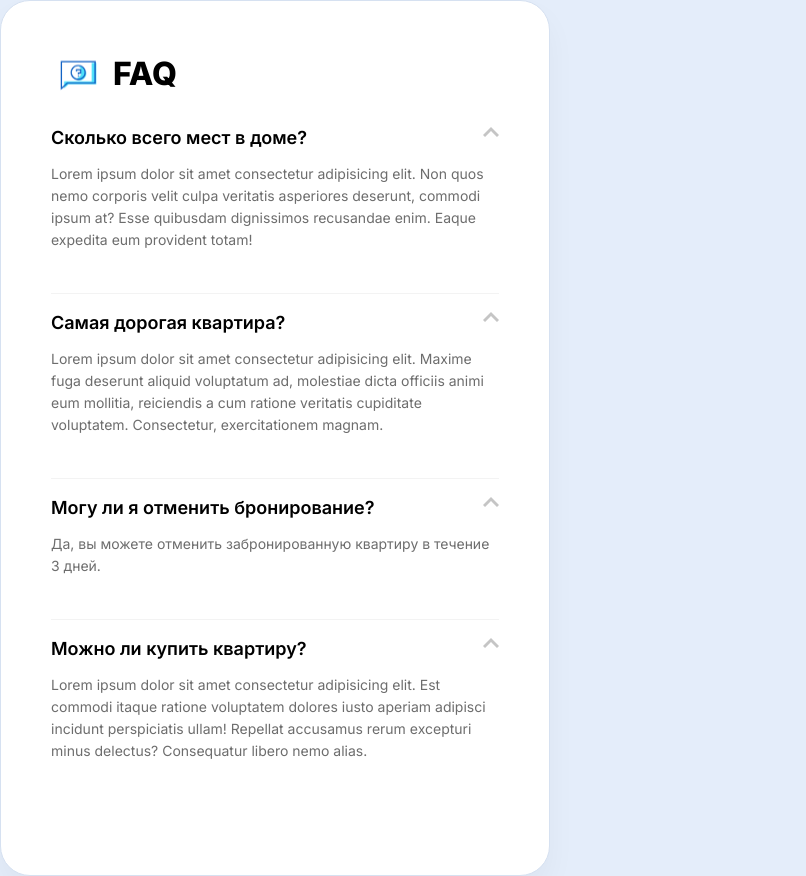
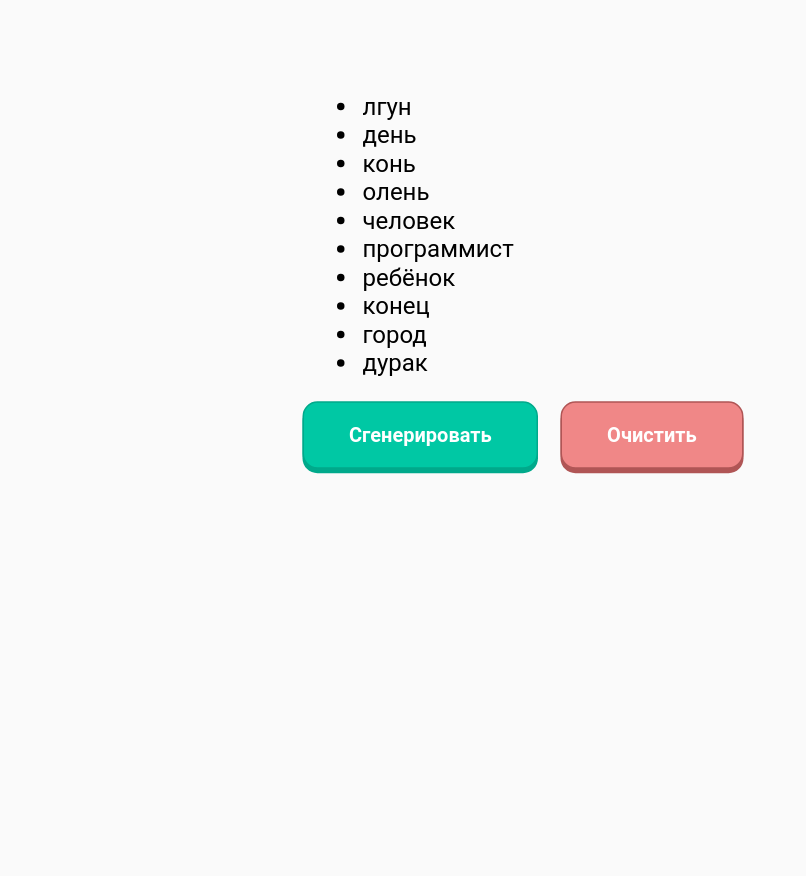
Before and after one commit to SuleymYovloy/react-mentoring, a React (Create React App) app: page / in a window 1280 px wide. Shown: the whole page, without its empty margins (0-806 px from the left). After the commit the page ends 800 px from the top, so only its background shows below. Built offline with nearby package versions, Linux system fonts and the light colour scheme.

Commit message:
tutorial-22. генератор случайных фраз

```diff
--- a/src/index.js
+++ b/src/index.js
@@ -1,7 +1,7 @@
 import React from 'react';
 import ReactDOM from 'react-dom/client';
 import './index.css';
-import App from './tutorial-15/App';
+import App from './tutorial-21/App';
 
 const root = ReactDOM.createRoot(document.getElementById('root'));
 root.render(
--- /dev/null
+++ b/src/tutorial-21/App.css
@@ -0,0 +1,112 @@
+* {
+    font-family: "Roboto";
+}
+
+body {
+    background-color: #fafafa;
+}
+
+.wrapper {
+    width: 450px;
+
+    margin: 50px auto;
+
+    transform: scale(1.5) translateY(70px);
+}
+
+.list {
+    max-height: 400px;
+
+    overflow: auto;
+
+    padding: 30px;
+
+    margin-bottom: 30px;
+}
+
+.btn {
+    height: 45px;
+
+    padding: 0 30px;
+
+    border: 0;
+
+    border-radius: 10px;
+
+    margin-right: 15px;
+
+    font-weight: 600;
+
+    cursor: pointer;
+
+    transition: all 0.15s ease;
+}
+
+.btn:active {
+    transform: translateY(2px);
+
+    box-shadow: none;
+}
+
+.btn_generate {
+    background-color: #00c8a4;
+
+    color: #fff;
+
+    box-shadow: 0 3px 0 #00a98b;
+
+    border: 1px solid #00a98b;
+}
+
+.btn_clear {
+    background-color: #f08787;
+
+    box-shadow: 0 3px 0 #b05555;
+
+    border: 1px solid #b05555;
+
+    color: #fff;
+}
+
+.block {
+    padding: 15px 30px;
+
+    background: #ffffff;
+
+    border: 1px solid #ebebeb;
+
+    box-sizing: border-box;
+
+    box-shadow: 0px 9px 24px rgba(0, 0, 0, 0.01),
+        0px 25px 40px rgba(0, 0, 0, 0.05);
+
+    border-radius: 6px;
+
+    margin-bottom: 30px;
+}
+
+.block h3 {
+    font-size: 18px;
+}
+
+.empty-block {
+    text-align: center;
+
+    padding: 30px;
+}
+
+.empty-block h2 {
+    font-size: 24px;
+
+    margin-bottom: 0;
+}
+
+.empty-block p {
+    margin-top: 10px;
+
+    font-size: 14px;
+
+    opacity: 0.5;
+
+    line-height: 22px;
+}
--- /dev/null
+++ b/src/tutorial-21/App.js
@@ -0,0 +1,89 @@
+import React from "react";
+import "./App.css";
+
+// const Item = ({name, onRemove, index}) => {
+//     return (
+//         <li>
+//             {name}
+
+//         </li>
+//     )
+// }
+
+function App() {
+    const adjectivesArr = [
+        "абсолютный",
+        "адский",
+        "азартный",
+        "активный",
+        "ангельский",
+        "астрономический",
+        "баснословный",
+        "безбожный",
+        "безбрежный",
+        "безвозвратный",
+        "безграничный",
+        "бездонный",
+        "бездушный",
+        "безжалостный",
+        "замечательно",
+        "замечательный",
+        "записной",
+        "запредельный",
+        "заядлый",
+        "звериный",
+        "зверский",
+        "зеленый",
+        "злой",
+        "злостный",
+        "значительный",
+        "неоспоримый",
+        "неотразимый",
+        "неоценимый",
+        "непередаваемый",
+    ];
+
+    const nounsArr = [
+        "лгун",
+        "день",
+        "конь",
+        "олень",
+        "человек",
+        "программист",
+        "ребёнок",
+        "конец",
+        "город",
+        "дурак",
+    ];
+
+    const [item, setItem] = React.useState(nounsArr);
+
+    const randomNumber = () => {
+        return Math.floor(Math.random() * 10);
+    }
+
+    const randBtnClick = () => {
+        const number = randomNumber();
+        setItem(prev => [...prev, number]);
+    }
+
+
+
+    return (
+        <div className="App">
+            <div className="wrapper">
+                <ul>
+                    {
+                        item.map((n, index) => <li key={index}>{n}</li>)
+                    }
+                </ul>
+                <button onClick={randBtnClick} className="btn btn_generate">
+                    Сгенерировать
+                </button>
+                <button className="btn btn_clear">Очистить</button>
+            </div>
+        </div>
+    );
+}
+
+export default App;
```
Also changed, not shown: src/tutorial-21/components/EmptyBlock.jsx (added), src/tutorial-21/components/Phrase.jsx (added).
